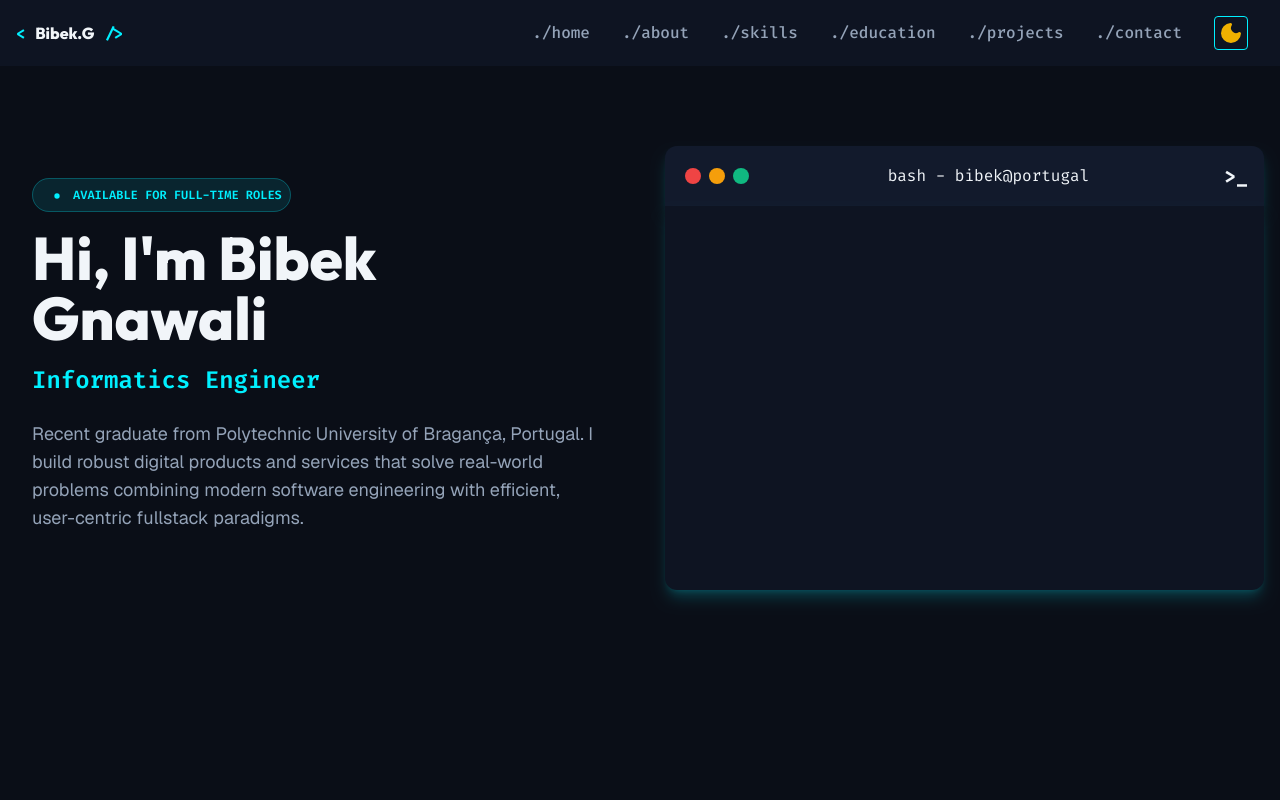
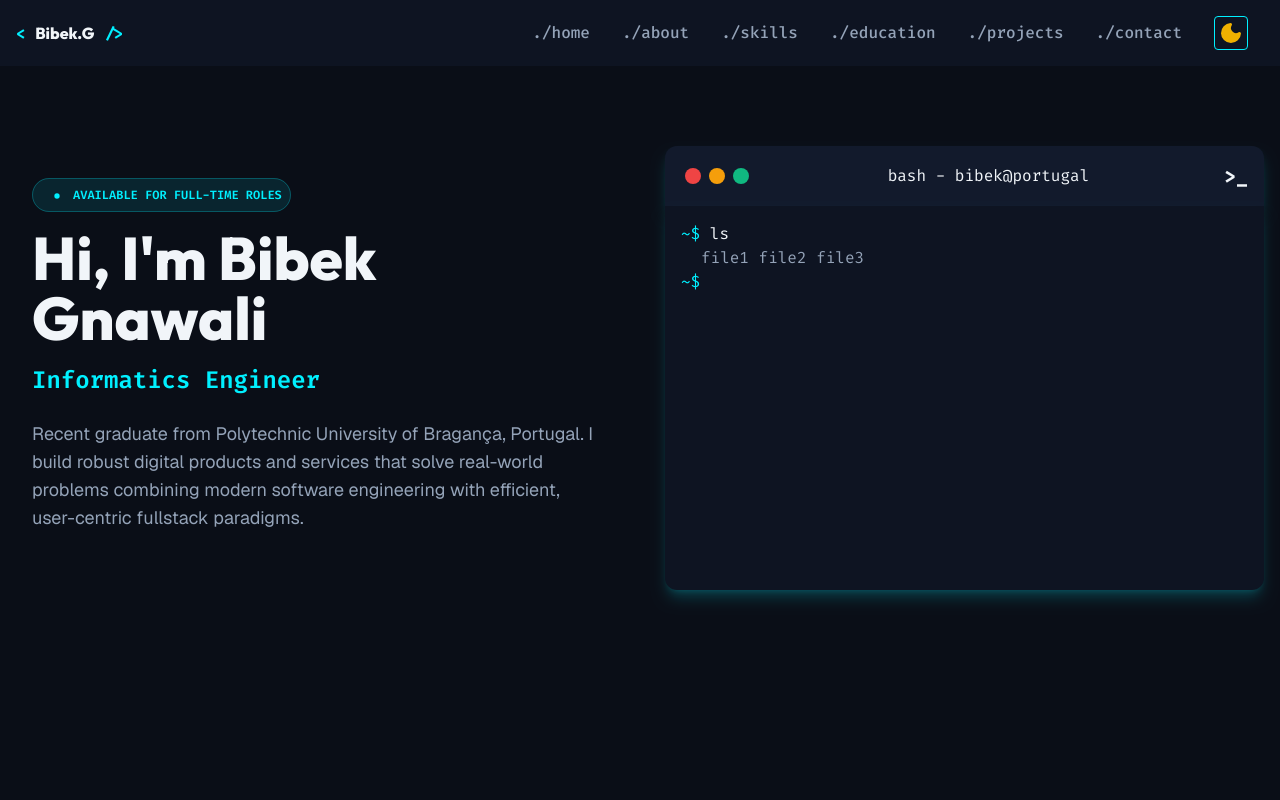
Before and after one commit to Bibek2442B/Portfolio, a Next.js app: page / in a window 1280 px wide. Shown: the top 800 px of the page. Built offline with nearby package versions, Linux system fonts and the light colour scheme.

Commit message:
Terminal history and Command Type

```diff
--- a/components/MyTerminal.tsx
+++ b/components/MyTerminal.tsx
@@ -1,4 +1,9 @@
+import {useState} from "react";
+import {Command} from "../types/index";
+
 export default function MyTerminal(){
+  const [history, setHistory] = useState<Command[]>([]);
+  if (history.length === 0) setHistory([{command: "ls", output: "file1 file2 file3"}]);
   return(
     <>
       <div className="w-full">
@@ -9,8 +14,20 @@ export default function MyTerminal(){
           <p className={"mx-auto font-fira-code"}>bash - bibek@portugal</p>
           <p className={"font-fira-code text-xl font-bold"}>{">_"} </p>
         </div>
-        <div className={"w-full h-96 bg-bg-alt rounded-b-xl  shadow-accent/20 shadow-lg"}>
-
+        <div className={"w-full h-96 bg-bg-alt rounded-b-xl p-4 shadow-accent/20 shadow-lg"}>
+          {
+            history.map((item, index) => {
+              return (
+                <div key={index}>
+                  <p className={"text-accent font-fira-code inline"}>{"~$ "}</p>
+                  <p className={"text-foreground font-fira-code inline"}>{item.command}</p>
+                  <p className={"text-text font-fira-code ml-5"}>{item.output}</p>
+                </div>
+              );
+            })
+          }
+          <p className={"text-accent font-fira-code inline"}>{"~$ "}</p>
+          <input className={"text-text font-fira-code"} />
         </div>
       </div>
     </>
--- a/types/index.ts
+++ b/types/index.ts
@@ -5,3 +5,8 @@ export interface Data{
   sections: string[];
   status: string;
 }
+
+export interface Command{
+  command: string;
+  output: string;
+}
```
